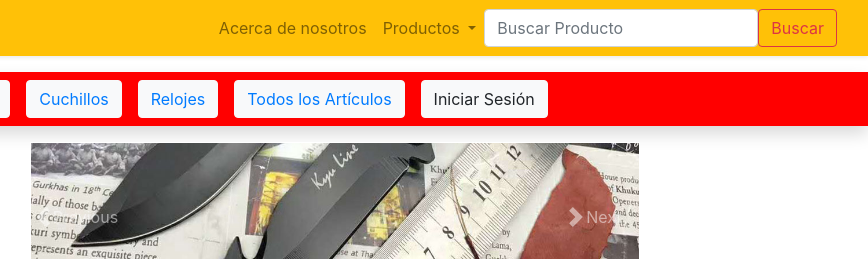
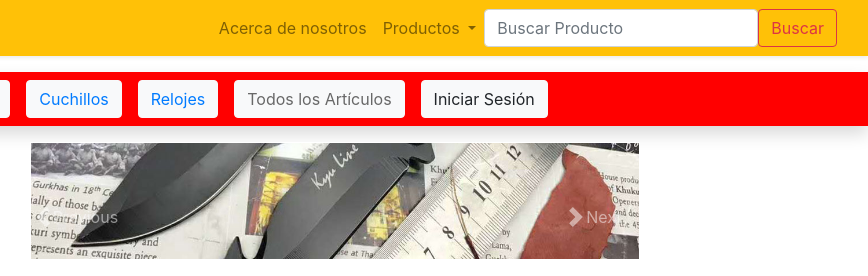
Before and after one commit to CyberBalam/nava, a plain HTML site: page index.html in a window 1280 px wide. Shown: the top 276 px of the page, 412-1280 px from the left. Drawn offline with nearby package versions, Linux system fonts and the light colour scheme.

Commit message:
cambio boton scroll

```diff
--- a/index.html
+++ b/index.html
@@ -54,7 +54,7 @@
           <button type="button" class="btn btn-light d-inline-block mt-2 mb-2 ml-3" style=" color: rgb(104, 104, 104);"><a href="nava.html" target="_blank">Navajas</a></button>
           <button type="button" class="btn btn-light d-inline-block mt-2 mb-2 ml-3" style=" color: rgb(104, 104, 104);"><a href="knife.html" target="_blank">Cuchillos</a></button>
           <button type="button" class="btn btn-light d-inline-block mt-2 mb-2 ml-3" style=" color: rgb(104, 104, 104);"><a href="tokei.html" target="_blank">Relojes</a></button>
-          <button type="button" class="btn btn-light d-inline-block mt-2 mb-2 ml-3" style=" color:rgb(104, 104, 104);"><a href="accesorios.html" target="_blank">Todos los Artículos</a></button>
+          <button type="button" class="btn btn-light d-inline-block mt-2 mb-2 ml-3" style=" color:rgb(104, 104, 104);" id="nav-product">Todos los Artículos</button>
           <button type="button" class="btn btn-light d-inline-block mt-2 mb-2 ml-3" data-bs-toggle="modal" data-bs-target="#modal-sesion">Iniciar Sesión</button>
         </div>
 
```
